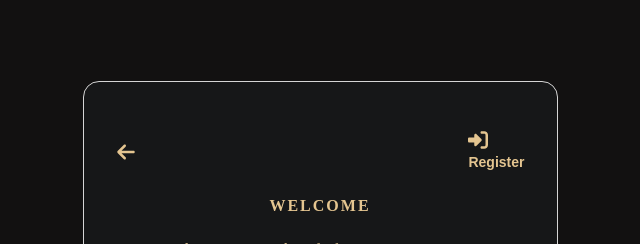
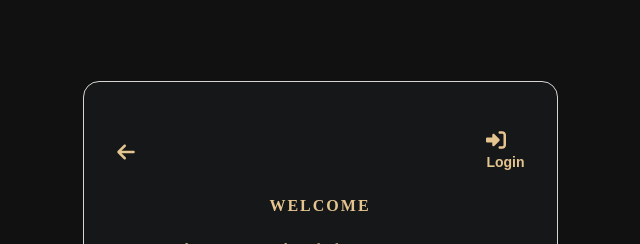
Before and after one commit to dania8shaghouri/restorantTailwindReact, a React (Create React App) app: page /register in a window 1280 px wide. Shown: the top 244 px of the page, without its empty margins (320-960 px from the left). Built offline with nearby package versions, Linux system fonts and the light colour scheme.

Commit message:
feat: reuse AuthHeader with dynamic login/register routing and added favicon

```diff
--- a/public/index.html
+++ b/public/index.html
@@ -2,7 +2,9 @@
 <html lang="en">
   <head>
     <meta charset="utf-8" />
-    <link rel="icon" href="%PUBLIC_URL%/favicon.ico" />
+    <!-- <link rel="icon" href="%PUBLIC_URL%/favicon.ico" /> -->
+    <link rel="icon" href="%PUBLIC_URL%/favicon.svg" />
+
     <meta name="viewport" content="width=device-width, initial-scale=1" />
     <meta name="theme-color" content="#000000" />
     <meta
@@ -35,7 +37,7 @@
       work correctly both with client-side routing and a non-root public URL.
       Learn how to configure a non-root public URL by running `npm run build`.
     -->
-    <title>React App</title>
+    <title>Lezzet</title>
   </head>
   <body>
     <noscript>You need to enable JavaScript to run this app.</noscript>
--- a/src/components/form/AuthHeader.js
+++ b/src/components/form/AuthHeader.js
@@ -1,7 +1,9 @@
 import { Link, useNavigate } from "react-router-dom";
 import { FaArrowLeft, FaRightToBracket } from "react-icons/fa6";
-export default function AuthHeader({ text }) {
+
+export default function AuthHeader({ type }) {
   const navigate = useNavigate();
+  const isLogin = type === "login";
   return (
     <div className="flex justify-between">
       <button
@@ -13,10 +15,13 @@ export default function AuthHeader({ text }) {
       </button>
 
       {/* Login Link */}
-      <Link to="/login" className="text-center text-[var(--gold-crayola)]">
+      <Link
+        to={isLogin ? "/register" : "/login"}
+        className="text-center text-[var(--gold-crayola)]"
+      >
         <FaRightToBracket size={20} />
-        <span className="text-sm capitalize mt-1 font-dmsans font-bold">
-          {text}
+        <span className="text-sm capitalize mt-1 font-dmsans font-bold ">
+          {isLogin ? "register" : "login"}
         </span>
       </Link>
     </div>
--- a/src/pages/Login.js
+++ b/src/pages/Login.js
@@ -13,7 +13,7 @@ export default function Login() {
         className="bg-[var(--eerie-black-1)] w-[90%] max-w-[475px]
       border border-[#d5d5d5] rounded-2xl px-8 py-12"
       >
-        <AuthHeader text="Login" />
+        <AuthHeader type="login" />
         <div className="flex flex-col items-center mt-6 gap-7 ">
           <p className="font-cursive font-bold text-md uppercase tracking-[2px]">
             welcome ugly
--- a/src/pages/Register.js
+++ b/src/pages/Register.js
@@ -14,7 +14,7 @@ export default function Register() {
       px-8 py-12 bg-[var(--eerie-black-1)]
       "
       >
-        <AuthHeader text="Register"/>
+        <AuthHeader type="register" />
         <p
           className="
         text-[var(--gold-crayola)]
```
Also changed, not shown: public/favicon.svg (added).
